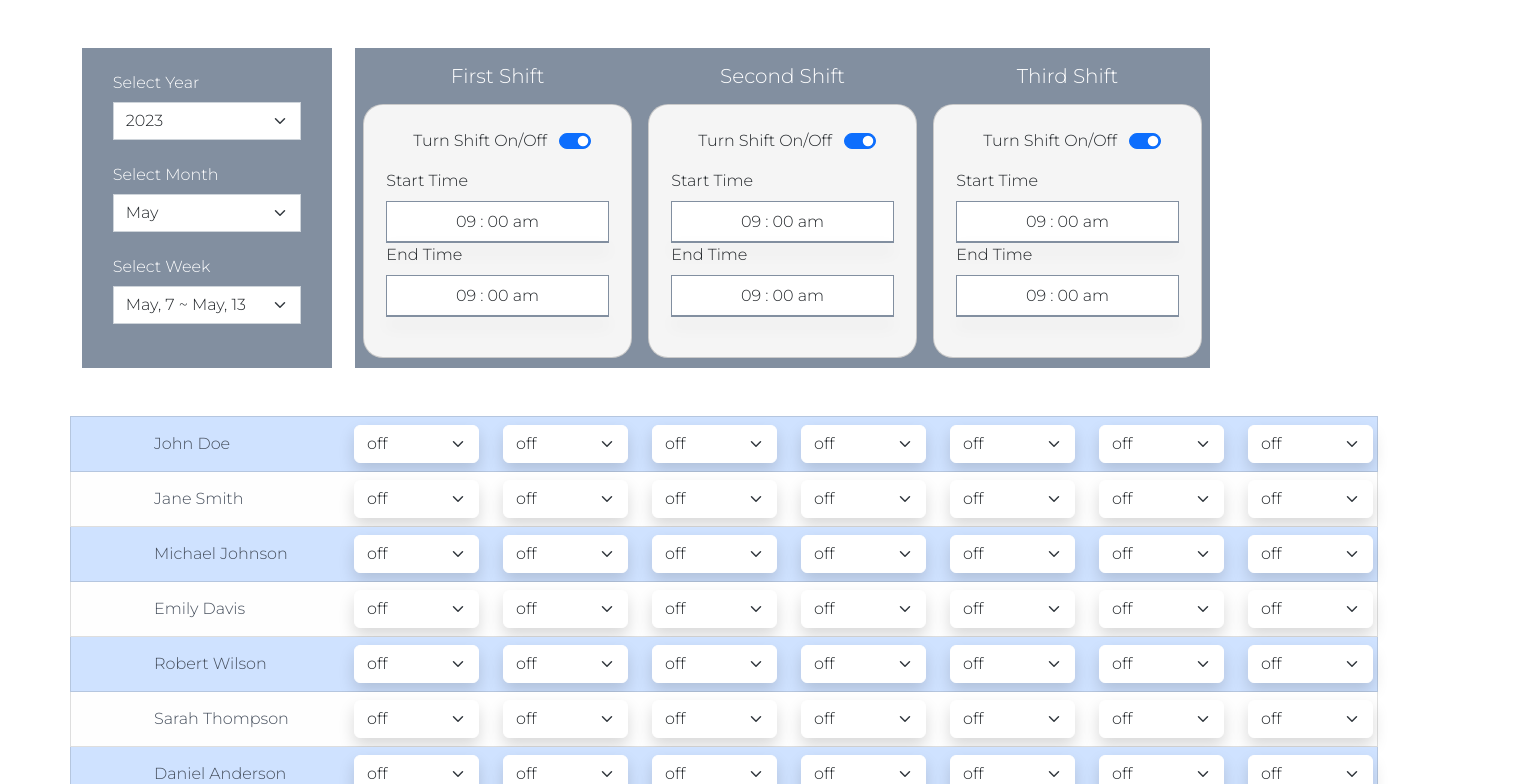
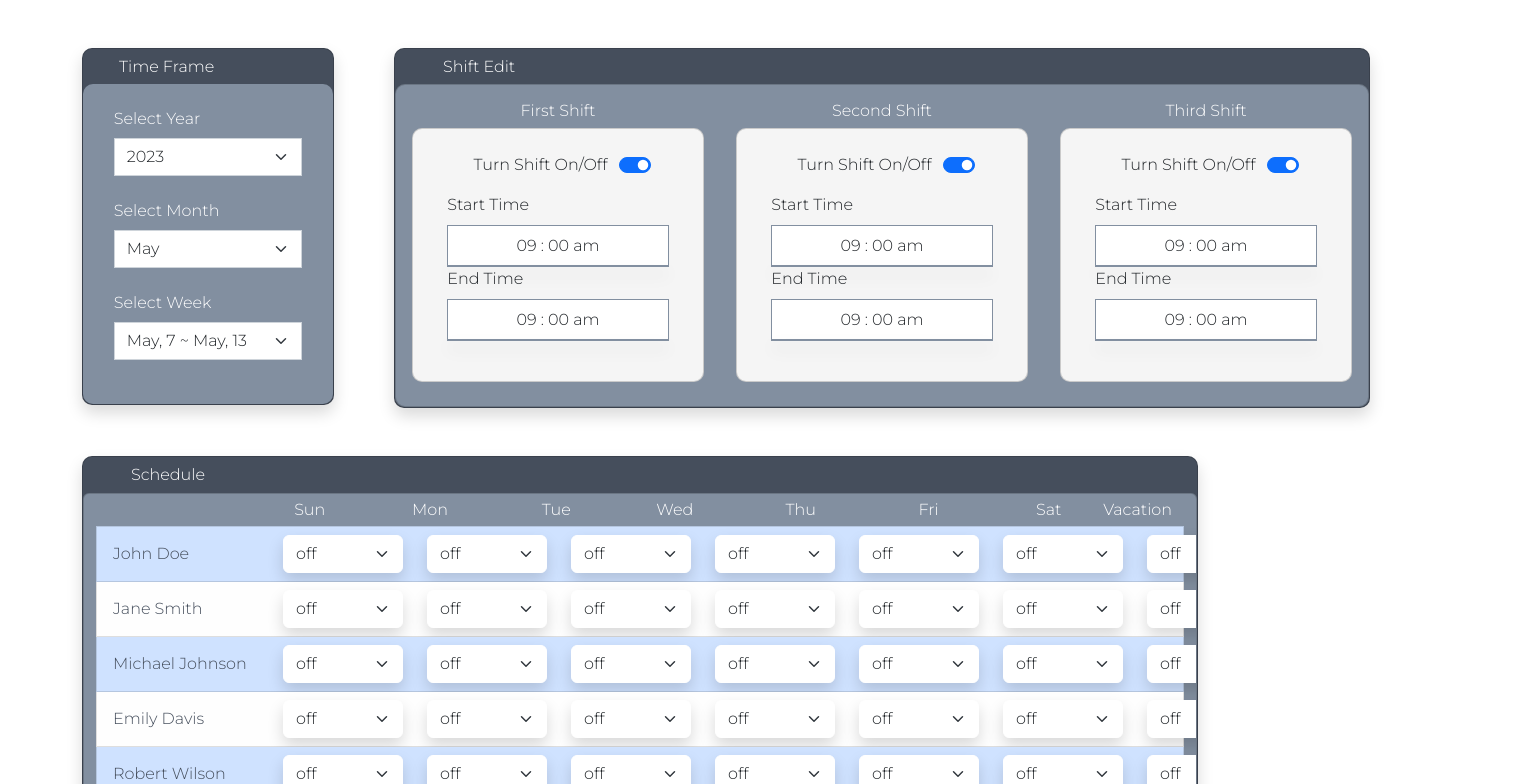
Before and after one commit to LAARC-FSU/HOA-Manager-UI, an Angular app: page / in a window 1280 px wide. Shown: the top 784 px of the page, 1534 px wide, since content can reach past the window. Built offline with nearby package versions, Linux system fonts and the light colour scheme.

Commit message:
finished the styling of the make-schedule component

```diff
--- a/src/app/app.component.html
+++ b/src/app/app.component.html
@@ -1,3 +1,4 @@
 
 
-<make-schedule></make-schedule>
+
+<schedule-view></schedule-view>
--- a/src/app/make-schedule/employee-schedule/employee-schedule.component.html
+++ b/src/app/make-schedule/employee-schedule/employee-schedule.component.html
@@ -1,6 +1,6 @@
-<div class="container list-group">
+<div class="container list-group" style="width: fit-content">
   <div class="row align-items-baseline flex-nowrap" (change)="onChange()">
-    <div class="col name" style="min-width: 200px">
+    <div class="col name" style="min-width: 170px">
       <span style="white-space: nowrap">{{employeeScheduleObj.empName}}</span>
     </div>
     <div class="col">
--- a/src/app/make-schedule/employee-schedule/employee-schedule.component.scss
+++ b/src/app/make-schedule/employee-schedule/employee-schedule.component.scss
@@ -1,5 +1,5 @@
 .form-select{
-  min-width: 125px;
+  min-width: 120px;
   border-color: white;
 }
 form{
--- a/src/app/make-schedule/make-schedule.component.html
+++ b/src/app/make-schedule/make-schedule.component.html
@@ -1,9 +1,27 @@
 <div class="container" style="font-family: montserrat,serif">
+
   <div class="row flex-nowrap">
     <div class="col mt-5">
+      <div class=" row-cols card pt-2 shadow"
+           style="color:white; background-color: #454E5C; max-width: fit-content; border-radius: 10px">
+        <div class="row ms-4">
+          <h6>Time Frame</h6>
+        </div>
         <time-frame (timeFrame)="getTimeFrame($event)"></time-frame>
       </div>
-    <div class="col-9 mt-5">
+    </div>
+
+
+    <div class="container mt-5 ms-5">
+      <div class="row">
+        <div class="card shadow" style="background-color: #454E5C; border-radius: 10px; max-width: fit-content; max-height: fit-content">
+          <div class="row">
+            <div class="row ms-4 mt-2" style="color: white">
+              <h6>Shift Edit</h6>
+            </div>
+          </div>
+          <div class="row">
+            <div class="card" style="background-color: #828FA0; border-radius: 10px">
             <div class="row flex-nowrap" (change)="buildingShiftsOptions()">
               <div class="col">
                 <shift-maker (timeStamps)="getShiftTime($event)" title="First Shift" id="first"></shift-maker>
@@ -11,14 +29,34 @@
               <div class="col">
                 <shift-maker (timeStamps)="getShiftTime($event)" title="Second Shift" id="second"></shift-maker>
               </div>
-        <div class="col mb-5">
+              <div class="col">
                 <shift-maker (timeStamps)="getShiftTime($event)" title="Third Shift" id="third"></shift-maker>
               </div>
             </div>
           </div>
           </div>
+        </div>
+      </div>
+    </div>
+  </div>
 
-  <div class="row overflow-auto" style="height: 600px; width: 1320px">
+  <div class="container my-5">
+    <div class="row">
+      <div class="card shadow" style="background-color: #454E5C; border-radius: 10px; max-width: fit-content; max-height: fit-content">
+        <div class="row mt-2 ms-4" style="color: white">
+          <h6>Schedule</h6>
+        </div>
+        <div class="row">
+          <div class="card align-middle" style="background-color: #828FA0; width: fit-content">
+
+                <div class="row my-1 text-end">
+                  <div class="col ms-2"></div>
+                  <div *ngFor="let day of weekDaysHeader" class="col" style="color: white"><span>{{day}}</span></div>
+                  <div class="col me-4 gx-0" style="color: white"><span>Vacation</span></div>
+                </div>
+
+            <div class="row overflow-auto mb-2" style="height: 600px">
+              <div class="col">
                 <ul class="list-group">
                   <li *ngFor="let employee of employees; let even = even" class="list-group-item"
                       [ngClass]="{ 'list-group-item-primary': even, 'list-group-item-light': !even }"
@@ -29,6 +67,13 @@
                 </ul>
               </div>
             </div>
+          </div>
+          </div>
+        </div>
+      </div>
+    </div>
+  </div>
+
 
 <!--<br>-->
 <!--<br>-->
--- a/src/app/make-schedule/make-schedule.component.scss
+++ b/src/app/make-schedule/make-schedule.component.scss
@@ -2,3 +2,6 @@
   box-shadow: 0 0 0 0.25rem rgba(220, 53, 69, 0.25);
   border-color: red;
 }
+shift-maker{
+  width: fit-content;
+}
--- a/src/app/make-schedule/make-schedule.component.ts
+++ b/src/app/make-schedule/make-schedule.component.ts
@@ -1,4 +1,4 @@
-import {Component, EventEmitter, OnInit, Output} from '@angular/core';
+import {Component, EventEmitter, Input, OnInit, Output} from '@angular/core';
 
 interface Shift {
   id: string
@@ -26,6 +26,7 @@ export class MakeScheduleComponent implements OnInit{
     thirdShiftTime: {id: 'third shift', start: '', end: ''},
     schedules:  {}
   };
+  weekDaysHeader = ['Sun', 'Mon', 'Tue', 'Wed', 'Thu', 'Fri', 'Sat'];
   @Output() sendSchedule = new EventEmitter;
   // firstShiftTime: Shift = {id: 'first shift', start: '', end: ''};
   // secondShiftTime: Shift = {id: 'second shift', start: '', end: ''};
--- a/src/app/make-schedule/shift-maker/shift-maker.component.html
+++ b/src/app/make-schedule/shift-maker/shift-maker.component.html
@@ -1,10 +1,10 @@
-<div class="container g-0">
-  <div class="row">
-    <div class="col p-2" style="background-color: #828FA0; height: 320px; min-width: 220px">
-      <div class="title m-auto py-2 text-center" style="color: white">
-        <h5>{{title}}</h5>
+<div class="container">
+  <div class="row px-1" style="width: 300px">
+<!--    <div class="col p-2" style="background-color: #828FA0; height: 320px; min-width: 220px">-->
+      <div class="title m-auto mt-3 text-center" style="color: white">
+        <h6>{{title}}</h6>
       </div>
-      <div class="card m-auto mb-4" style="background-color: #F5F5F5; min-width: 250px; max-width: 320px; border-radius: 20px">
+      <div class="card m-auto mb-4" style="background-color: #F5F5F5; border-radius: 10px">
         <form class="col-10 m-auto my-4">
           <div class="row">
             <div class="col-9 text-end">Turn Shift On/Off</div>
@@ -25,6 +25,6 @@
           </div>
         </form>
       </div>
-    </div>
+<!--    </div>-->
   </div>
 </div>
--- a/src/app/make-schedule/time-frame/time-frame.component.html
+++ b/src/app/make-schedule/time-frame/time-frame.component.html
@@ -1,6 +1,6 @@
 <div class="container">
   <div class="row">
-      <div class="col-2" style="background-color: #828FA0; min-width: 250px; height: 320px">
+      <div class="col-2" style="background-color: #828FA0; min-width: 250px; height: 320px; border-radius: 10px 10px 10px 10px">
         <form class="col-10 m-auto min" (change)="sendTimeFrame()">
           <div class="form-group">
             <label class="col-form-label mt-3" for="yearSelect">Select Year</label>
--- a/src/app/schedule-view/schedule-view.component.html
+++ b/src/app/schedule-view/schedule-view.component.html
@@ -1 +1,48 @@
-<p>schedule-view works!</p>
+<make-schedule *ngIf="currState===1"></make-schedule>
+
+<div *ngIf="currState===1" class="container" style="font-family: montserrat,serif">
+  <div class="card" style="background-color: #454E5C; color: white">
+    <div class="row ms-4 mt-2">
+      <h6>Schedule</h6>
+    </div>
+    <div class="row-cols">
+      <div class="card" style="background-color: #828FA0; color: white">
+        <div class="row ms-4 my-2 text-center">
+          <div class="col-3"></div>
+          <span class="col">Date</span>
+          <span class="col">Date</span>
+          <span class="col">Date</span>
+          <span class="col">Date</span>
+          <span class="col">Date</span>
+          <span class="col">Date</span>
+          <span class="col">Date</span>
+          <div class="col"></div>
+        </div>
+        <div class="row-cols " style="background-color: #F5F5F5; height: 400px">
+         <div class="row ms-4 mt-2 text-center">
+           <div class="col-3"></div>
+           <div *ngFor="let day of weekDaysHeader" class="col" style="color: black"><span>{{day}}</span></div>
+           <div class="col"></div>
+         </div>
+          <div class="row pb-2">
+            <div class="col-3"></div>
+            <div class="col-8 line" style="border-top: 1px solid #454E5C"></div>
+          </div>
+          <div class="row">
+            <ul class="list-group">
+<!--              <li *ngFor="let employee of employees; let even = even" class="list-group-item"-->
+<!--                  [ngClass]="{ 'list-group-item-primary': even, 'list-group-item-light': !even }"-->
+<!--                  style="color:#454E5C; border-radius: 0">-->
+<!--                <employee-schedule (sendSchedule)="getSchedules($event)" [employeeName]="employee" [shifts]="shifts"-->
+<!--                                   [tempShifts]="shifts"></employee-schedule>-->
+<!--              </li>-->
+            </ul>
+            I am working on displaying the list of schedules in the view schedule component.`
+          </div>
+        </div>
+      </div>
+    </div>
+
+
+  </div>
+</div>
--- a/src/app/schedule-view/schedule-view.component.ts
+++ b/src/app/schedule-view/schedule-view.component.ts
@@ -1,10 +1,12 @@
 import { Component } from '@angular/core';
-
+enum state{ view, make}
 @Component({
-  selector: 'app-schedule-view',
+  selector: 'schedule-view',
   templateUrl: './schedule-view.component.html',
   styleUrls: ['./schedule-view.component.scss']
 })
 export class ScheduleViewComponent {
+currState = state.make;
+weekDaysHeader = ['Sun', 'Mon', 'Tue', 'Wed', 'Thu', 'Fri', 'Sat'];
 
 }
```
Lines whose indentation alone changed are shown as unchanged.
